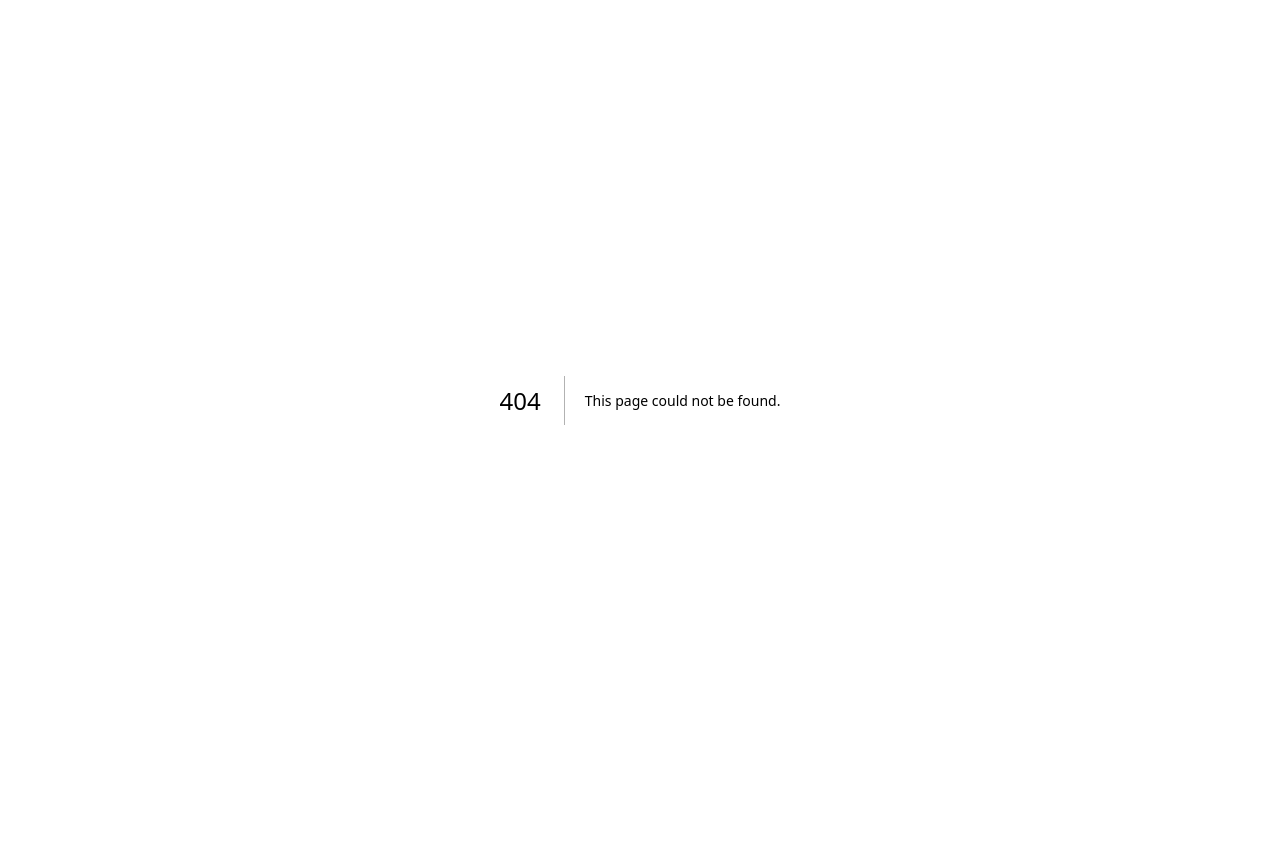
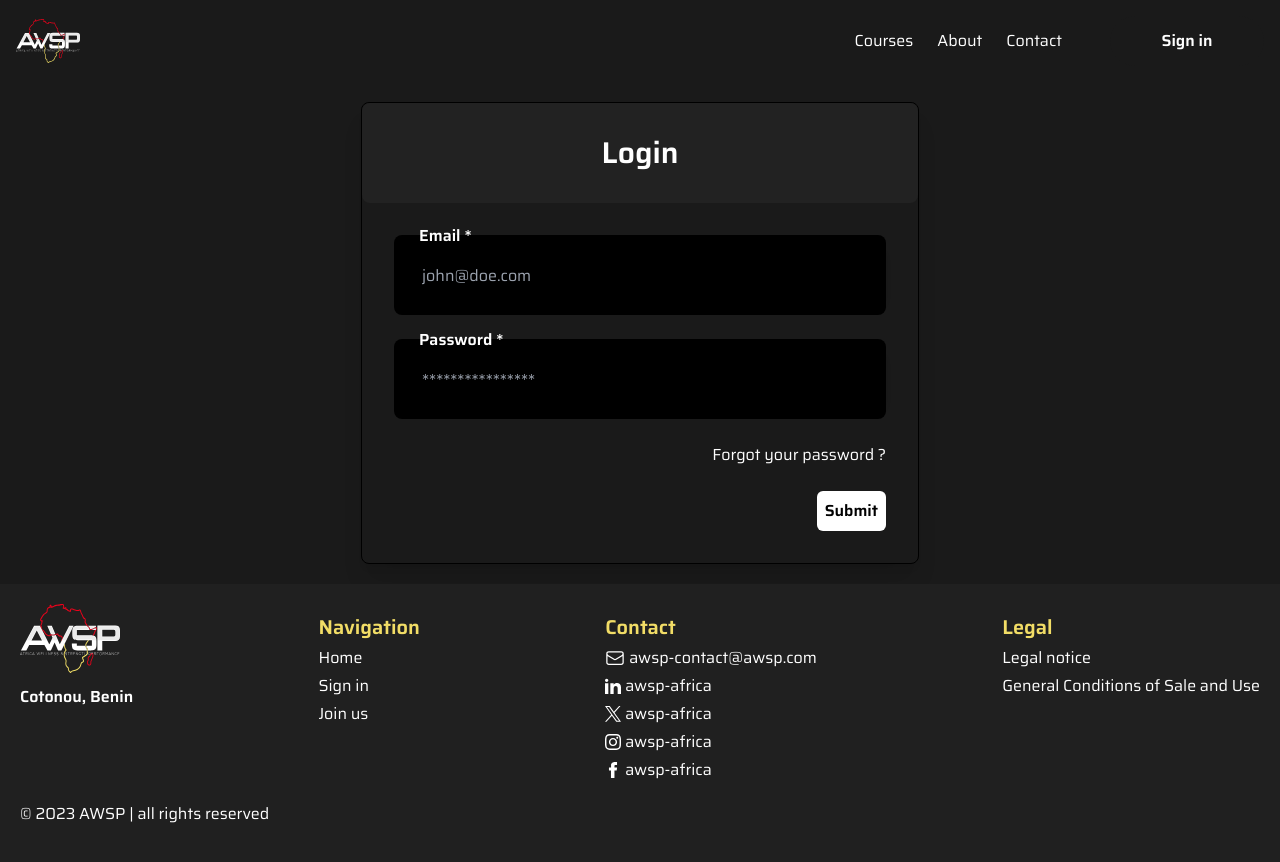
Before and after one commit to admin-tsi/awsp-africa-client, a Next.js app: page /Login in a window 1280 px wide. Before the commit this address had no page. Shown: the top 862 px of the page. Before the commit the page ends 800 px from the top, so only its background shows below. Built offline with nearby package versions, Linux system fonts and the light colour scheme.

Commit message:
[Set up] Forgot password form

```diff
--- a/src/components/Input.tsx
+++ b/src/components/Input.tsx
@@ -15,7 +15,7 @@ const Input = (props: InputProps) => {
       type={type}
       name={name}
       id={id}
-      className={`bg-black text-white h-14 w-full flex justify-center items-center rounded-lg px-2 outline-none shadow-md focus:bg-neutral2 ${className}`}
+      className={`bg-black text-white h-14 w-full flex justify-center items-center rounded-lg px-2 outline-none shadow-md ${className}`}
       placeholder={placeholder}
       required={true}
     />
--- a/src/components/LoginForm.tsx
+++ b/src/components/LoginForm.tsx
@@ -1,42 +1,156 @@
-import React from 'react';
+import React, { useState } from 'react';
 import Input from './Input';
-
-type Props = {};
+import { AnimatePresence, motion } from 'framer-motion';
 
 const LoginForm = () => {
+  const [showForgotPassword, setShowForgotPassword] = useState(false);
+
+  const [loginData, setLoginData] = useState({
+    email: '',
+    password: '',
+  });
+
+  const [forgotPasswordData, setForgotPasswordData] = useState({
+    forgotEmail: '',
+  });
+
+  const handleLoginClick = () => {
+    console.log('Login clicked!', loginData);
+  };
+
+  const handleForgotPasswordClick = () => {
+    setShowForgotPassword(true);
+  };
+
+  const handleSendMailClick = () => {
+    console.log('Send mail clicked!', forgotPasswordData);
+  };
+
+  const handleBackToLoginClick = () => {
+    setShowForgotPassword(false);
+  };
+
+  const easing = [0.6, -0.05, 0.01, 0.99];
+
   return (
-    <section className="h-96 w-[558px] rounded-lg bg-neutral border border-black shadow-xl m-5 lg:mx-0">
-      <div className="h-1/4 bg-[#222222] rounded-lg flex justify-center items-center">
-        <span className="text-3xl font-semibold text-white">Login</span>
+    <section className="h-fit w-[558px] rounded-lg bg-neutral border border-black shadow-xl m-5 lg:mx-0">
+      <div className="h-[100px] bg-[#222222] rounded-lg flex justify-center items-center">
+        <span className="text-xl md:text-2xl lg:text-3xl font-semibold text-white">
+          {showForgotPassword ? 'Forgot Password' : 'Login'}
+        </span>
       </div>
-      <div className="p-8 flex flex-col space-y-6 ">
-        <div className="w-full h-[80px] bg-black rounded-lg flex justify-end items-center space-x-5 relative">
-          <span className="text-white w-[30%]  flex justify-start items-center px-3">
+      <div className="p-8 flex flex-col space-y-6">
+        {!showForgotPassword ? (
+          <>
+            <motion.div
+              initial={{ opacity: 0, y: 30 }}
+              animate={{ opacity: 1, y: 0 }}
+              transition={{ delay: 0.3, ease: easing, duration: 0.5 }}
+              className="w-full h-[80px] bg-black rounded-lg flex justify-end items-center space-x-5 relative"
+            >
+              <span className="text-white absolute left-[13px] top-[-11px] w-full md:w-[50%] font-semibold flex justify-start items-center px-3">
                 Email *
               </span>
-          <Input
+              <input
                 type="text"
                 name="email"
                 id="email"
                 placeholder="john@doe.com"
+                className="bg-black text-white h-14 w-full flex justify-center items-center rounded-lg px-2 outline-none shadow-md"
+                onChange={(e) =>
+                  setLoginData((prevData) => ({
+                    ...prevData,
+                    email: e.target.value,
+                  }))
+                }
+                required
               />
-        </div>
-        <div className="w-full h-[80px] bg-black rounded-lg flex justify-end items-center space-x-5 relative">
-          <span className="text-white w-[30%] max-lg:w-fit flex justify-start items-center px-3">
+            </motion.div>
+            <motion.div
+              initial={{ opacity: 0, y: 30 }}
+              animate={{ opacity: 1, y: 0 }}
+              transition={{ delay: 0.4, ease: easing, duration: 0.5 }}
+              className="w-full h-[80px] bg-black rounded-lg flex justify-end items-center space-x-5 relative"
+            >
+              <span className="text-white absolute left-[13px] top-[-11px] w-full md:w-[50%] font-semibold flex justify-start items-center px-3">
                 Password *
               </span>
-          <Input
+              <input
                 type="password"
-            name="email"
-            id="email"
+                name="password"
+                id="password"
                 placeholder="****************"
+                className="bg-black text-white h-14 w-full flex justify-center items-center rounded-lg px-2 outline-none shadow-md"
+                onChange={(e) =>
+                  setLoginData((prevData) => ({
+                    ...prevData,
+                    password: e.target.value,
+                  }))
+                }
+                required
               />
+            </motion.div>
+            <div className="w-full h-fit flex justify-end items-center">
+              <button
+                className="text-white hover:underline hover:font-semibold"
+                onClick={handleForgotPasswordClick}
+              >
+                Forgot your password ?
+              </button>
             </div>
             <div className="w-full flex justify-end">
-          <button className="bg-white p-2 rounded-md font-semibold">
+              <button
+                onClick={handleLoginClick}
+                className="bg-white p-2 rounded-md font-semibold hover:font-bold"
+              >
                 Submit
               </button>
             </div>
+          </>
+        ) : (
+          <>
+            <motion.div
+              initial={{ opacity: 0, y: 30 }}
+              animate={{ opacity: 1, y: 0 }}
+              transition={{ delay: 0.3, ease: easing, duration: 0.5 }}
+              className="w-full h-[80px] bg-black rounded-lg flex justify-end items-center space-x-5 relative"
+            >
+              <span className="text-white absolute left-[13px] top-[-11px] w-full md:w-[50%] font-semibold flex justify-start items-center px-3">
+                Email *
+              </span>
+              <input
+                type="text"
+                name="forgotEmail"
+                id="forgotEmail"
+                placeholder="john@doe.com"
+                className="bg-black text-white h-14 w-full flex justify-center items-center rounded-lg px-2 outline-none shadow-md"
+                onChange={(e) =>
+                  setForgotPasswordData((prevData) => ({
+                    ...prevData,
+                    forgotEmail: e.target.value,
+                  }))
+                }
+                required
+              />
+            </motion.div>
+            <div className="w-full h-fit flex justify-end items-center">
+              <button
+                className="text-white hover:underline hover:font-semibold"
+                onClick={handleBackToLoginClick}
+              >
+                Back to login
+              </button>
+            </div>
+            <div className="w-full flex justify-end">
+              <button
+                className="bg-white p-2 rounded-md font-semibold"
+                onClick={handleSendMailClick}
+              >
+                Send Mail
+              </button>
+            </div>
+          </>
+        )}
       </div>
     </section>
   );
--- /dev/null
+++ b/src/pages/Login/index.tsx
@@ -0,0 +1,15 @@
+import Footer from '@/components/Footer';
+import LoginForm from '@/components/LoginForm';
+import Navbar from '@/components/Navbar';
+
+export default function Index() {
+  return (
+    <div className="flex flex-col h-screen">
+      <Navbar />
+      <div className="flex-1 flex justify-center items-center bg-neutral">
+        <LoginForm/>
+      </div>
+      <Footer />
+    </div>
+  );
+}
```
Lines whose indentation alone changed are shown as unchanged.
